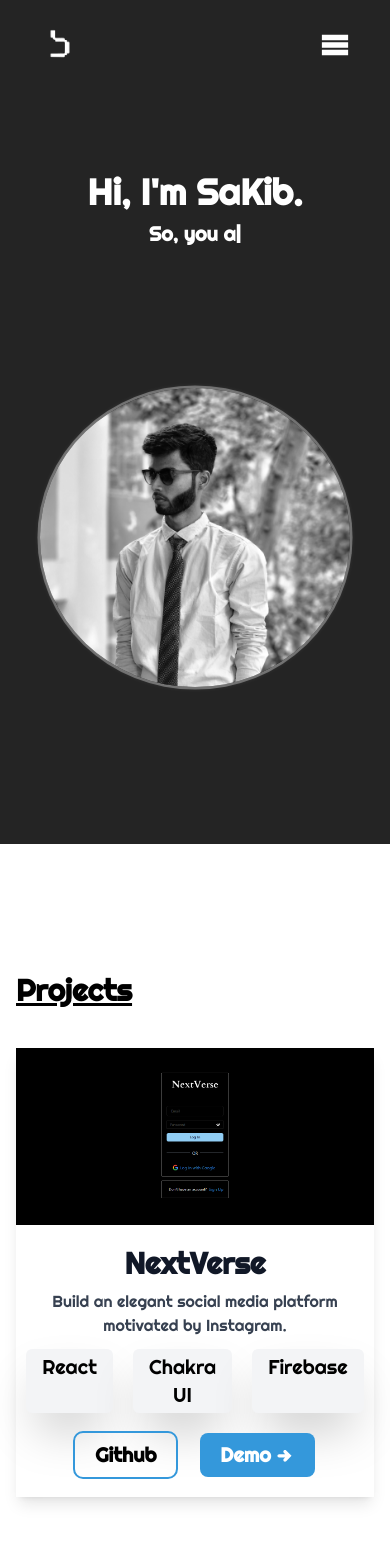
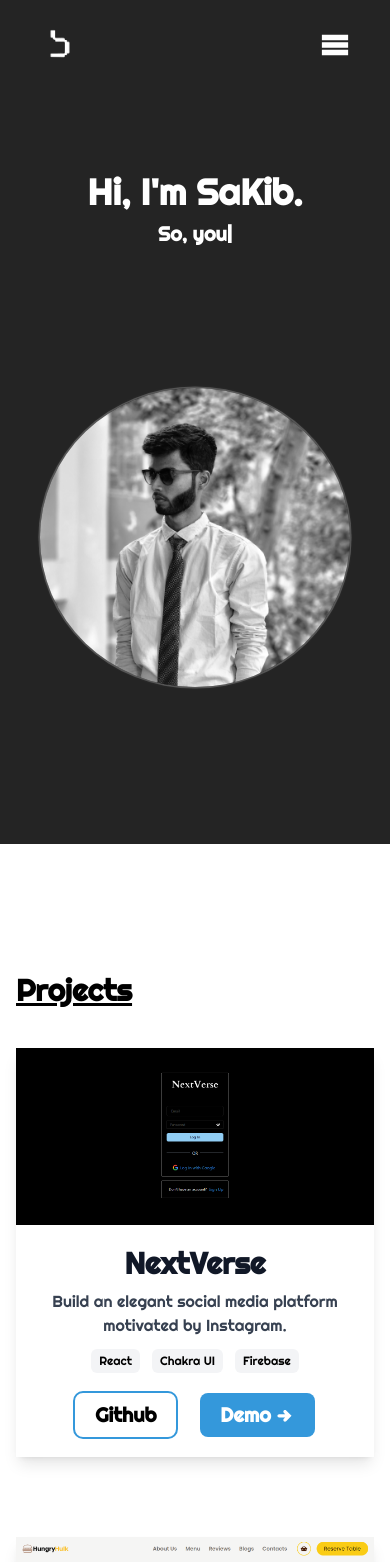
Before and after one commit to isakibul/dev-portfolio, a React (Vite) app: page / in a window 390 px wide. Shown: the top 1562 px of the page. Built offline with nearby package versions, Linux system fonts and the light colour scheme.

Commit message:
responsive issue fixed

```diff
--- a/src/components/Projects/Projects.jsx
+++ b/src/components/Projects/Projects.jsx
@@ -44,12 +44,12 @@ const Projects = () => {
                                 {project.description}
                             </p>
                             <div
-                                className='flex justify-center gap-5 my-3'
+                                className='flex justify-center gap-3 my-3'
                             >
                                 {project.technologies.map((technology, index) => (
                                     <p
                                         key={index}
-                                        className='px-4 md:px-5 py-1 md:py-2 bg-gray-100 rounded-md shadow-2xl text-xl'
+                                        className='px-2 md:px-5 py-1 md:py-2 bg-gray-100 rounded-md shadow-2xl text-xs md:text-sm lg:text-base'
                                     >
                                         {technology}
                                     </p>
```
